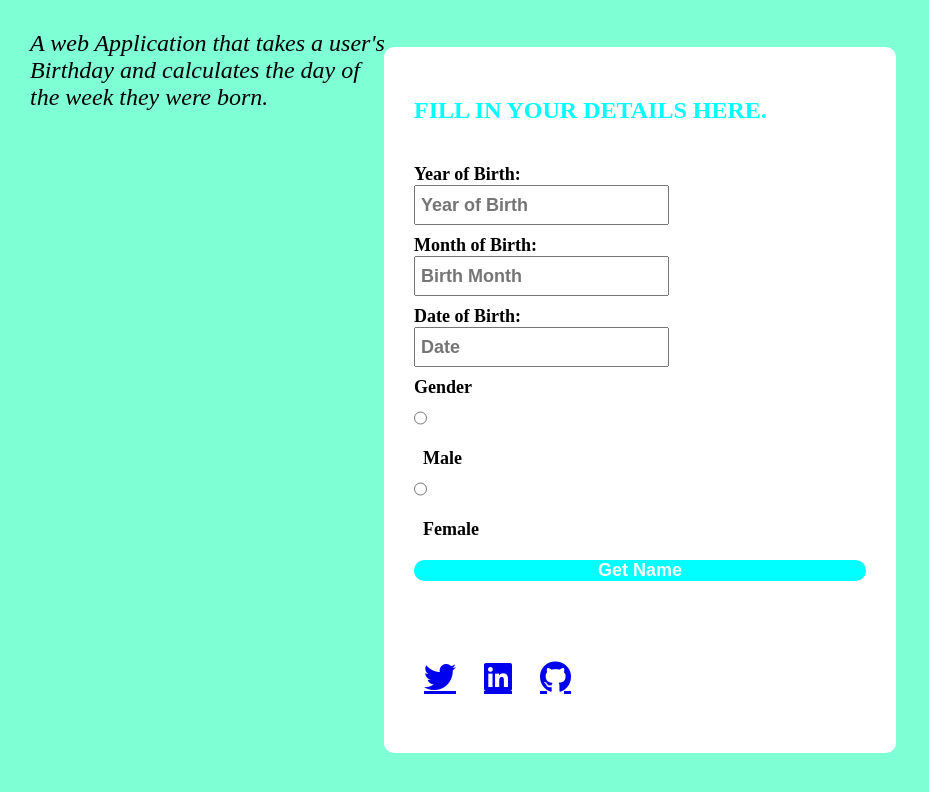
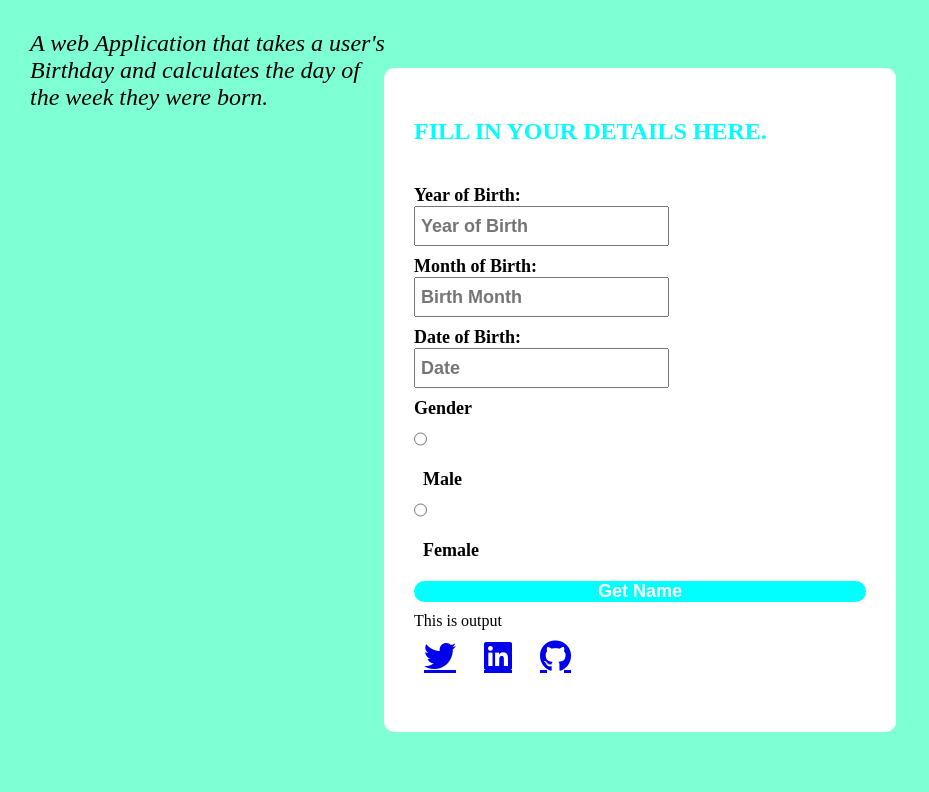
Before and after one commit to KamauDev-maker/Birthday-Calculator, a plain HTML site: page index.html in a window 1280 px wide. Shown: the whole page, without its empty margins (0-929 px from the left). Drawn offline with Linux system fonts and the light colour scheme.

Commit message:
modifying js file

```diff
--- a/index.html
+++ b/index.html
@@ -12,10 +12,10 @@
     <p>A web Application that takes a user's<br> Birthday and calculates the day of <br>the week they were born.</p>
       <div class="container">
         <h2>Fill in Your Details Here.</h2>
-        <form name="myForm" class="form" onsubmit="validate();">
+        <div name="myForm" class="form" >
           <div class="form-group">
             <label for="number">Year of Birth:</label>
-            <input type="number" class="form-control" id="year" placeholder="Year of Birth" name="year">
+            <input type="number" class="form-control" id="year   " placeholder="Year of Birth" name="year">
           </div>
           <div class="form-group">
             <label for="month">Month of Birth:</label>
@@ -38,9 +38,11 @@
               </label>
             </div>
           </div>
-          <button type="submit" class="btn btn-primary" onclick="findName();">Get Name</button>
-        </form>
-        <p id="results"> </p>
+          <button type="submit" class="btn btn-primary" onclick="findName()">Get Name</button>
+        </div>
+        <div class="results">
+            <output type="text" id="result">This is output</output>
+        </div>
         <footer>
             <div class="follow">
                 <a href="https://twitter.com/Oscarkamah" target="_blank" class="fab fa-twitter"></a>
--- a/index.js
+++ b/index.js
@@ -2,6 +2,9 @@
 var dayNames = ["Sunday","Monday","Tuesday","Wednesday", "Thursday", "Friday","Saturday" ];
 var maleNames = ["Kwasi","Kwadwo","Kwabena","Kwaku","Yaw", "Kofi","Kwame"];
 var femaleNames = ["Akosua","Adwoa","Abenaa","Akua"," Yaa","Afua","Ama"];
+var outPut = document.getElementById("result")
+var dateOfBirth =document.getElementById("year");
+console.log(dateOfBirth);
 
 function validate() {
   var genders = document.getElementsByName("gender");
```
